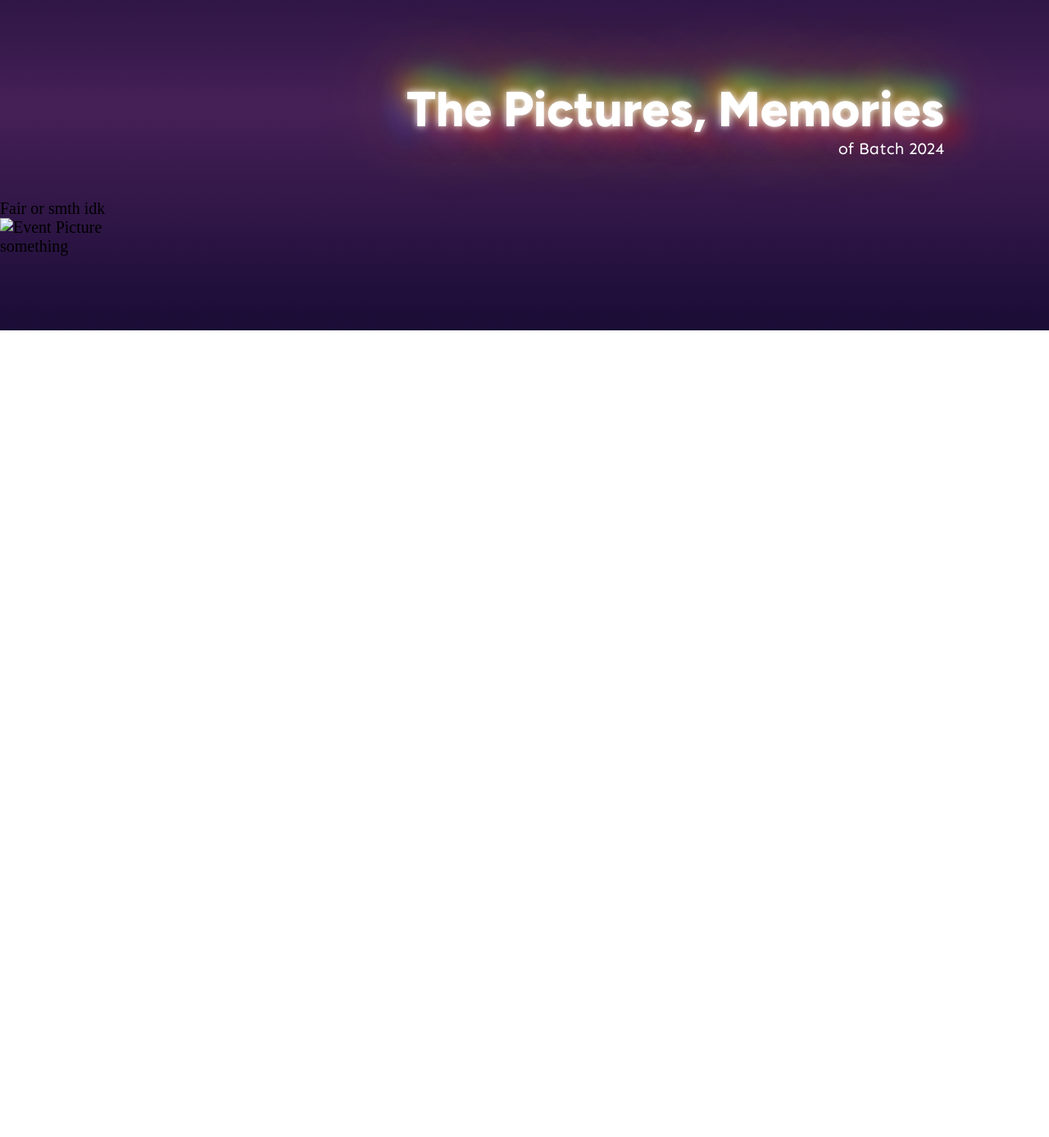
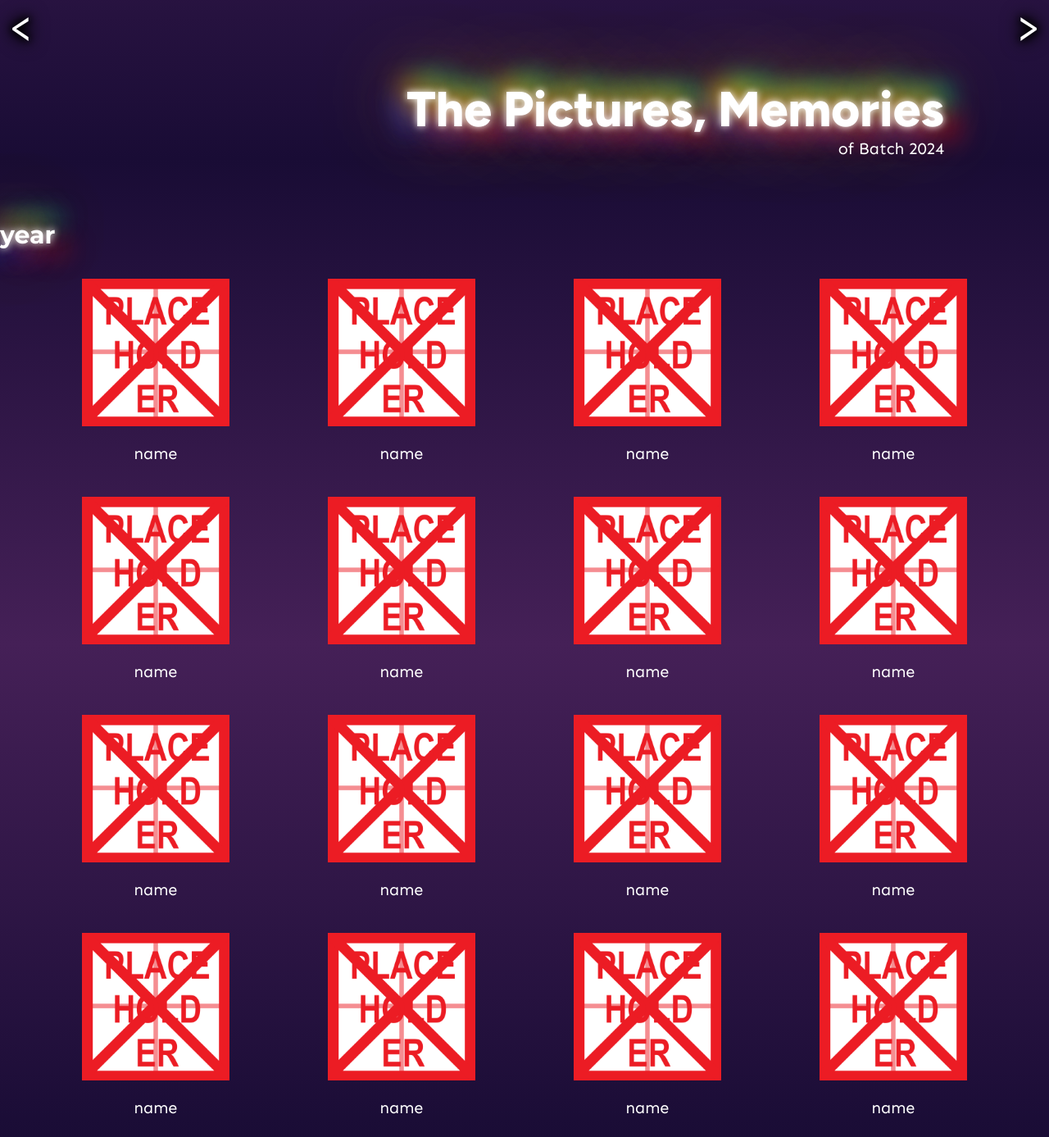
Before and after one commit to b24yearbook/website, a plain HTML site: page pages/gallery/batch_gallery.html in a window 1280 px wide. Shown: the part 397-1784 px from the top of the page at 82% size. Before the commit the page ends 800 px from the top, so only its background shows below. Drawn offline with Linux system fonts and the light colour scheme.

Commit message:
started gallery layout

```diff
--- /dev/null
+++ b/pages/gallery/batch_gallery.css
@@ -0,0 +1,45 @@
+.arrowLeft, .arrowRight {
+    font-size:50px;
+    font-weight:bold;
+    color:white;
+    position:fixed;
+    top:50%;
+    user-select:none;
+    transition:0.3s filter;
+    filter:drop-shadow(0 0 5px black) drop-shadow(0 0 5px black) drop-shadow(0 0 10px black);
+}
+.arrowLeft:hover, .arrowRight:hover {
+    filter:drop-shadow(0 0 5px white) drop-shadow(0 0 10px white) drop-shadow(0 0 20px white);
+}
+.arrowChar, .arrowName {
+    margin:0;
+}
+.arrowName {
+    font-size:0.5em;
+}
+.arrowLeft {
+    left:10px;
+    text-align:left;
+}
+.arrowRight {
+    right:10px;
+    text-align:right;
+}
+
+#gallery {
+    display: flex;
+    justify-content: center;
+    flex-wrap: wrap;
+}
+.item {
+    float: left;
+    width: 180px;
+    margin: 10px 60px;
+}
+.item img {
+    width: 100%;
+}
+.pictureName {
+    padding: 1px;
+    text-align: center;
+}
--- a/pages/gallery/batch_gallery.html
+++ b/pages/gallery/batch_gallery.html
@@ -2,6 +2,7 @@
 <head>
     <title>Batch Gallery - Luminare</title>
     <link rel="stylesheet" href="../../main.css">
+    <link rel="stylesheet" href="batch_gallery.css">
 </head>
 <body>
     <div class="navBar ver2">
@@ -34,13 +35,101 @@
             <p>of Batch 2024</p>
         </div>
 
-        <div id="pictureHeading"> Fair or smth idk </div>
-        <div id="eventPicture">
-            <img src="PLACEHOLDER.png" alt="Event Picture">
+        <div class="arrowLeft">
+            <p class="arrowChar"><</p>
         </div>
-        <div id="description">
-            something
+        <div class="arrowRight">
+            <p class="arrowChar">></p>
         </div>
+
+        <div class="year">
+            <h2 class="header-glow">year</h2>
+        </div>
+
+        <div id="gallery">
+            <div class="item">
+                <a>
+                    <img src="../../resources/img/PLACEHOLDER.png" alt="Batch Picture" class="picture">
+                </a>
+                <p class="pictureName">name</p>
+            </div>
+
+            <div class="item">
+                <img src="../../resources/img/PLACEHOLDER.png" alt="Batch Picture" class="picture">
+                <p class="pictureName">name</p>
+            </div>
+
+            <div class="item">
+                <img src="../../resources/img/PLACEHOLDER.png" alt="Batch Picture" class="picture">
+                <p class="pictureName">name</p>
+            </div>
+
+            <div class="item">
+                <img src="../../resources/img/PLACEHOLDER.png" alt="Batch Picture" class="picture">
+                <p class="pictureName">name</p>
+            </div>
+
+            <div class="item">
+                <img src="../../resources/img/PLACEHOLDER.png" alt="Batch Picture" class="picture">
+                <p class="pictureName">name</p>
+            </div>
+
+            <div class="item">
+                <img src="../../resources/img/PLACEHOLDER.png" alt="Batch Picture" class="picture">
+                <p class="pictureName">name</p>
+            </div>
+
+            <div class="item">
+                <img src="../../resources/img/PLACEHOLDER.png" alt="Batch Picture" class="picture">
+                <p class="pictureName">name</p>
+            </div>
+
+            <div class="item">
+                <img src="../../resources/img/PLACEHOLDER.png" alt="Batch Picture" class="picture">
+                <p class="pictureName">name</p>
+            </div>
+
+            <div class="item">
+                <img src="../../resources/img/PLACEHOLDER.png" alt="Batch Picture" class="picture">
+                <p class="pictureName">name</p>
+            </div>
+
+            <div class="item">
+                <img src="../../resources/img/PLACEHOLDER.png" alt="Batch Picture" class="picture">
+                <p class="pictureName">name</p>
+            </div>
+
+            <div class="item">
+                <img src="../../resources/img/PLACEHOLDER.png" alt="Batch Picture" class="picture">
+                <p class="pictureName">name</p>
+            </div>
+
+            <div class="item">
+                <img src="../../resources/img/PLACEHOLDER.png" alt="Batch Picture" class="picture">
+                <p class="pictureName">name</p>
+            </div>
+
+            <div class="item">
+                <img src="../../resources/img/PLACEHOLDER.png" alt="Batch Picture" class="picture">
+                <p class="pictureName">name</p>
+            </div>
+
+            <div class="item">
+                <img src="../../resources/img/PLACEHOLDER.png" alt="Batch Picture" class="picture">
+                <p class="pictureName">name</p>
+            </div>
+
+            <div class="item">
+                <img src="../../resources/img/PLACEHOLDER.png" alt="Batch Picture" class="picture">
+                <p class="pictureName">name</p>
+            </div>
+
+            <div class="item">
+                <img src="../../resources/img/PLACEHOLDER.png" alt="Batch Picture" class="picture">
+                <p class="pictureName">name</p>
+            </div>
+        </div>
+
     </div>
 </body>
 </html>
--- /dev/null
+++ b/pages/gallery/batch_gallery.js
@@ -0,0 +1 @@
+let gallery = document.getElementById("gallery");
```
